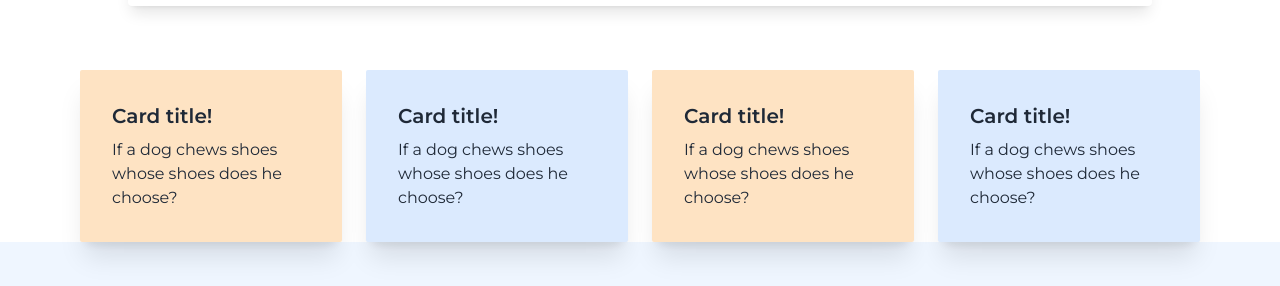
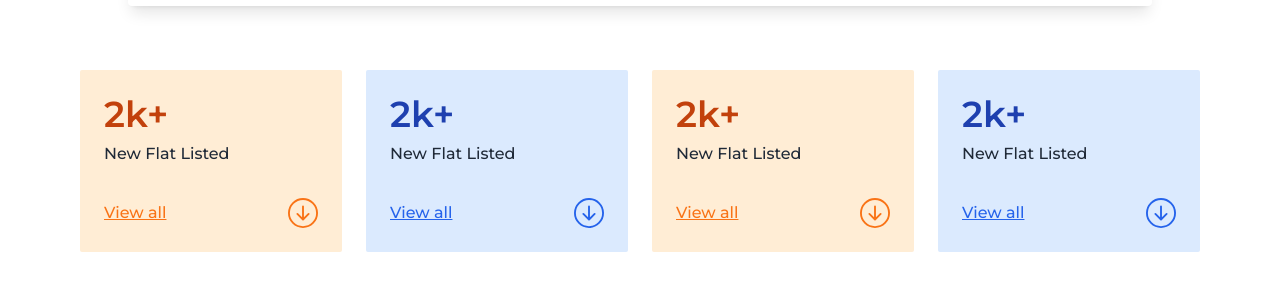
Before and after one commit to jibon-roy/Heritage-Nest, a React (Vite) app: page /buy in a window 1280 px wide. Shown: the part 514-800 px from the top of the page. Built offline with nearby package versions, Linux system fonts and the light colour scheme.

Commit message:
statistics card updated

```diff
--- a/src/components/actions/SearchBox.jsx
+++ b/src/components/actions/SearchBox.jsx
@@ -50,7 +50,7 @@ const SearchBox = () => {
         onSubmit={handleSearch}
         className=" mx-auto mt-0 px-2 md:px-10 lg:px-20"
       >
-        <div className="bg-white container h-fit shadow-lg rounded mx-auto w-4/5 p-6 absolute max-md:top-20 md:-bottom-28 -translate-x-1/2 left-1/2">
+        <div className="bg-white container h-fit shadow-lg rounded mx-auto w-4/5 2xl:w-[70%] p-6 absolute max-md:top-20 md:-bottom-28 -translate-x-1/2 left-1/2">
           <div className="flex flex-wrap border-b border-gray-200">
             {["Buy", "Rent", "PG", "Plot", "Commercial"].map((tab) => (
               <div
--- a/src/pages/buy/StatisticsCards.jsx
+++ b/src/pages/buy/StatisticsCards.jsx
@@ -1,4 +1,6 @@
+import { Link } from "react-router-dom";
 import Section from "../../components/design/Section";
+import { BsArrowDownCircle } from "react-icons/bs";
 
 export default function StatisticsCards() {
   const statisticsCards = [
@@ -30,17 +32,36 @@ export default function StatisticsCards() {
   return (
     <>
       <Section>
-        <div className="grid grid-cols-1 gap-6 sm:grid-cols-2 md:grid-cols-4">
+        <div className="grid grid-cols-1 gap-6 my-20 sm:grid-cols-2 md:grid-cols-4">
           {statisticsCards.map((card, idx) => (
             <div
               key={idx}
-              className={`card rounded-sm shadow-xl ${
-                card.color === "blue" ? "bg-blue-100" : "bg-orange-200/70"
+              className={`card rounded-sm ${
+                card.color === "blue" ? "bg-blue-100" : "bg-orange-100"
               }`}
             >
-              <div className="card-body">
-                <h2 className="card-title">Card title!</h2>
-                <p>If a dog chews shoes whose shoes does he choose?</p>
+              <div className="card-body p-6">
+                <h2
+                  className={`card-title text-4xl ${
+                    card.color === "blue" ? "text-blue-800" : "text-orange-700"
+                  }`}
+                >
+                  {card.number}k+
+                </h2>
+                <p className="font-medium mb-6">{card.disc}</p>
+                <div>
+                  <Link
+                    to={"/"}
+                    className={`underline flex font-medium justify-between items-center ${
+                      card.color === "blue"
+                        ? "text-blue-600"
+                        : "text-orange-500"
+                    }`}
+                  >
+                    View all
+                    <BsArrowDownCircle className="text-3xl " />
+                  </Link>
+                </div>
               </div>
             </div>
           ))}
```
